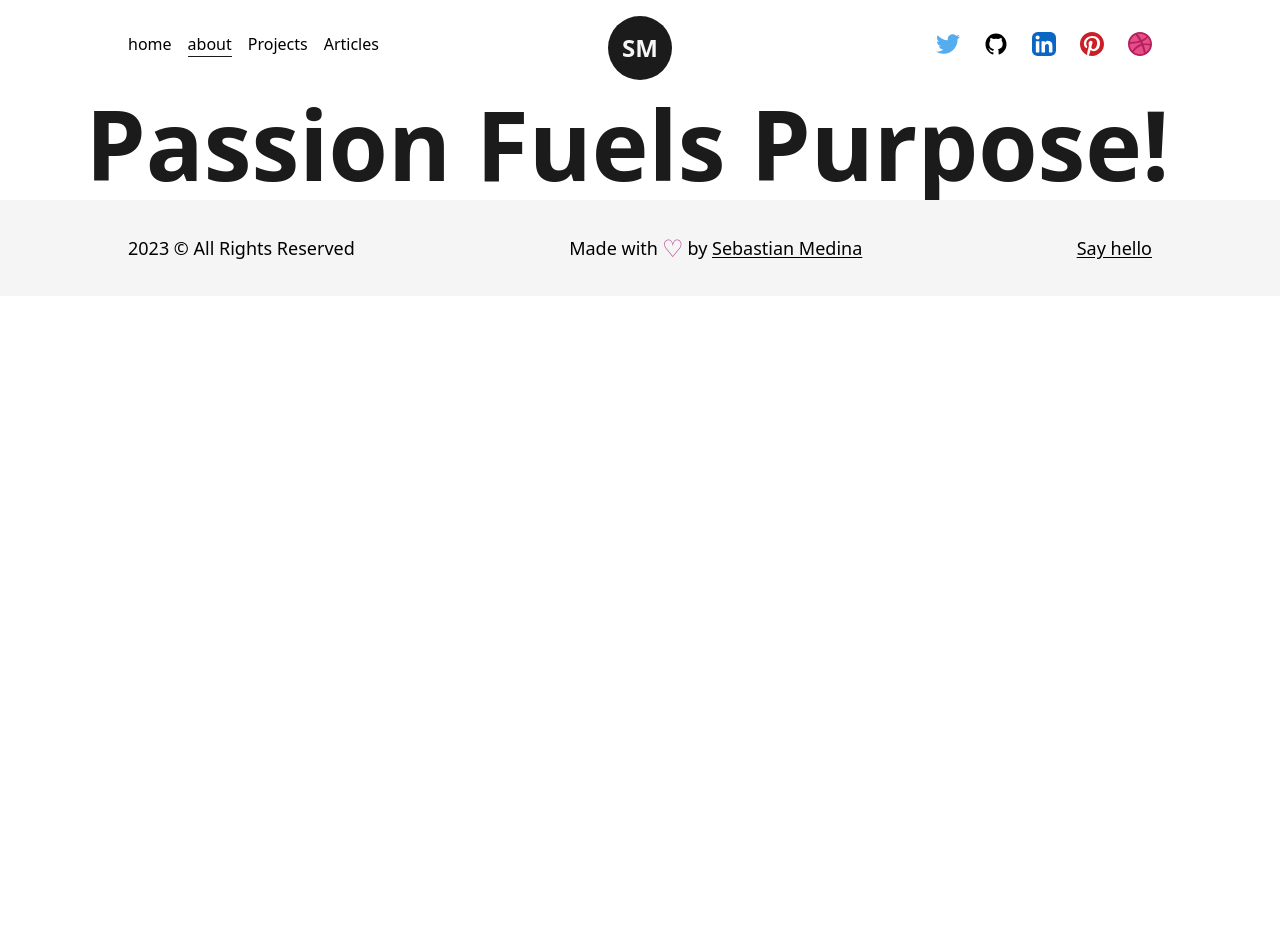
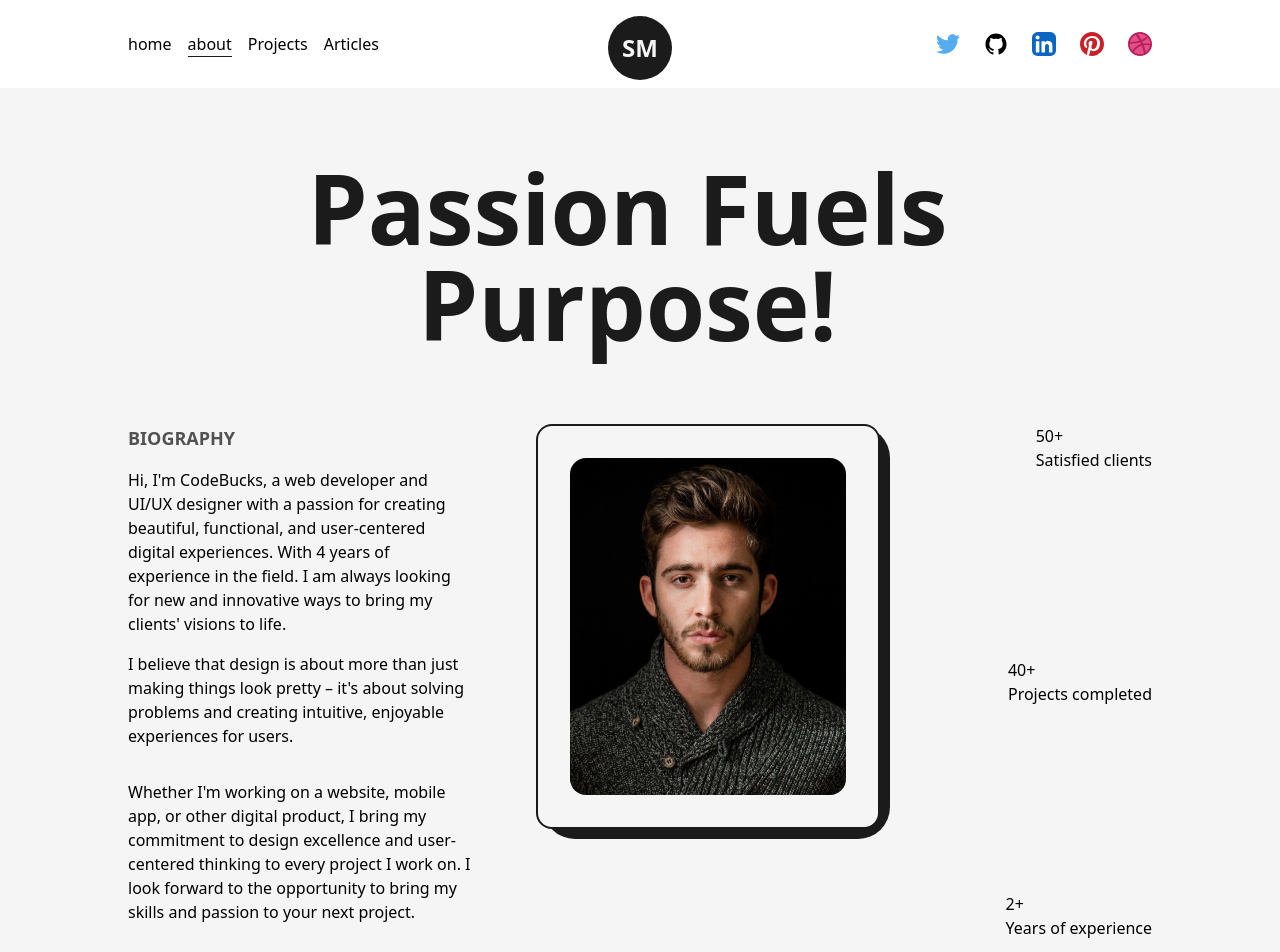
Before and after one commit to sebapch/portfolio3, a Next.js app: page /about in a window 1280 px wide. Shown: the top 952 px of the page. Before the commit the page ends 800 px from the top, so only its background shows below. Built offline with nearby package versions, Linux system fonts and the light colour scheme.

Commit message:
advanced about

```diff
--- a/src/app/about/page.jsx
+++ b/src/app/about/page.jsx
@@ -1,6 +1,9 @@
 import AnimatedText from "@/components/AnimatedText";
+import Layout from "@/components/Layout";
 import Head from "next/head";
+import Image from "next/image";
 import React from "react";
+import profilePic from '../../../public/images/profile/developer-pic-2.jpg'
 
 const page = () => {
   return (
@@ -9,8 +12,67 @@
         <title>About Sebas</title>
         <meta name="description" content="fullstack dev" />
       </Head>
-      <main>
-        <AnimatedText text="Passion Fuels Purpose!" />
+      <main className="flex w-full flex-col items-center justify-center">
+        <Layout className="pt-16">
+          <AnimatedText text="Passion Fuels Purpose!" className="mb-16"/>
+          <div className="grid w-full grid-cols-8 gap-16 ">
+            <div className="col-span-3 flex flex-col items-start justify-start">
+              <h2 className="mb-4 text-lg font-bold uppercase text-dark/75 ">
+                Biography
+              </h2>
+              <p className="font-medium ">
+                Hi, I'm CodeBucks, a web developer and UI/UX designer with a
+                passion for creating beautiful, functional, and user-centered
+                digital experiences. With 4 years of experience in the field. I
+                am always looking for new and innovative ways to bring my
+                clients' visions to life.
+              </p>
+              <p className=" my-4 font-medium ">
+                I believe that design is about more than just making things look
+                pretty – it's about solving problems and creating intuitive,
+                enjoyable experiences for users.
+              </p>
+              <p className="my-4 font-medium ">
+                Whether I'm working on a website, mobile app, or other digital
+                product, I bring my commitment to design excellence and
+                user-centered thinking to every project I work on. I look
+                forward to the opportunity to bring my skills and passion to
+                your next project.
+              </p>
+            </div>
+            <div className="col-span-3 relative h-max rounded-2xl border-2 border-solid border-dark bg-light p-8 ">
+              <div className="absolute top-0 -right-3 -z-10 w-[102%] h-[103%] rounded-[2rem] bg-dark"/>
+
+
+              <Image src={profilePic} alt='Sebastian' className="w-full h-auto rounded-2xl" />
+            </div>
+
+            <div className="col-span-2 flex flex-col items-end justify-between ">
+
+              <div>
+                <span>
+                  50+
+                </span>
+                <h2>Satisfied clients</h2>
+              </div>
+
+              <div>
+                <span>
+                40+
+                </span>
+                <h2>Projects completed</h2>
+              </div>
+
+              <div>
+                <span>
+                  2+
+                </span>
+                <h2>Years of experience</h2>
+              </div>
+
+            </div>
+          </div>
+        </Layout>
       </main>
     </>
   );
--- a/src/components/Footer.jsx
+++ b/src/components/Footer.jsx
@@ -4,7 +4,7 @@
 
 const Footer = () => {
   return (
-    <footer className='w-full border-t.2 border-solid border-dark font-medium text-lg'>
+    <footer className='w-full border-t-2 border-solid border-dark font-medium text-lg'>
         <Layout className='py-8 flex items-center justify-between'>
             <span>{new Date().getFullYear()} &copy; All Rights Reserved</span>
             <div className='flex items-center'>
```
